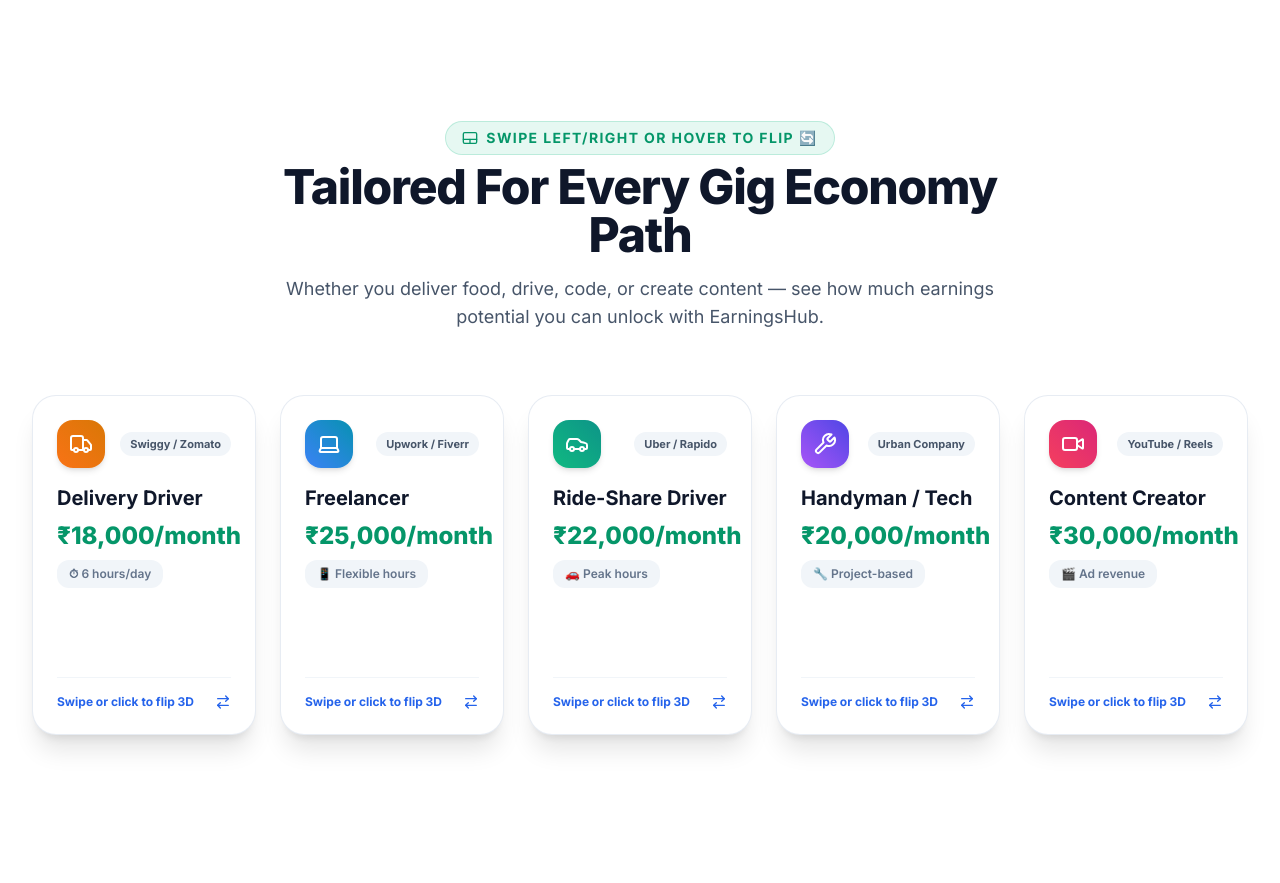
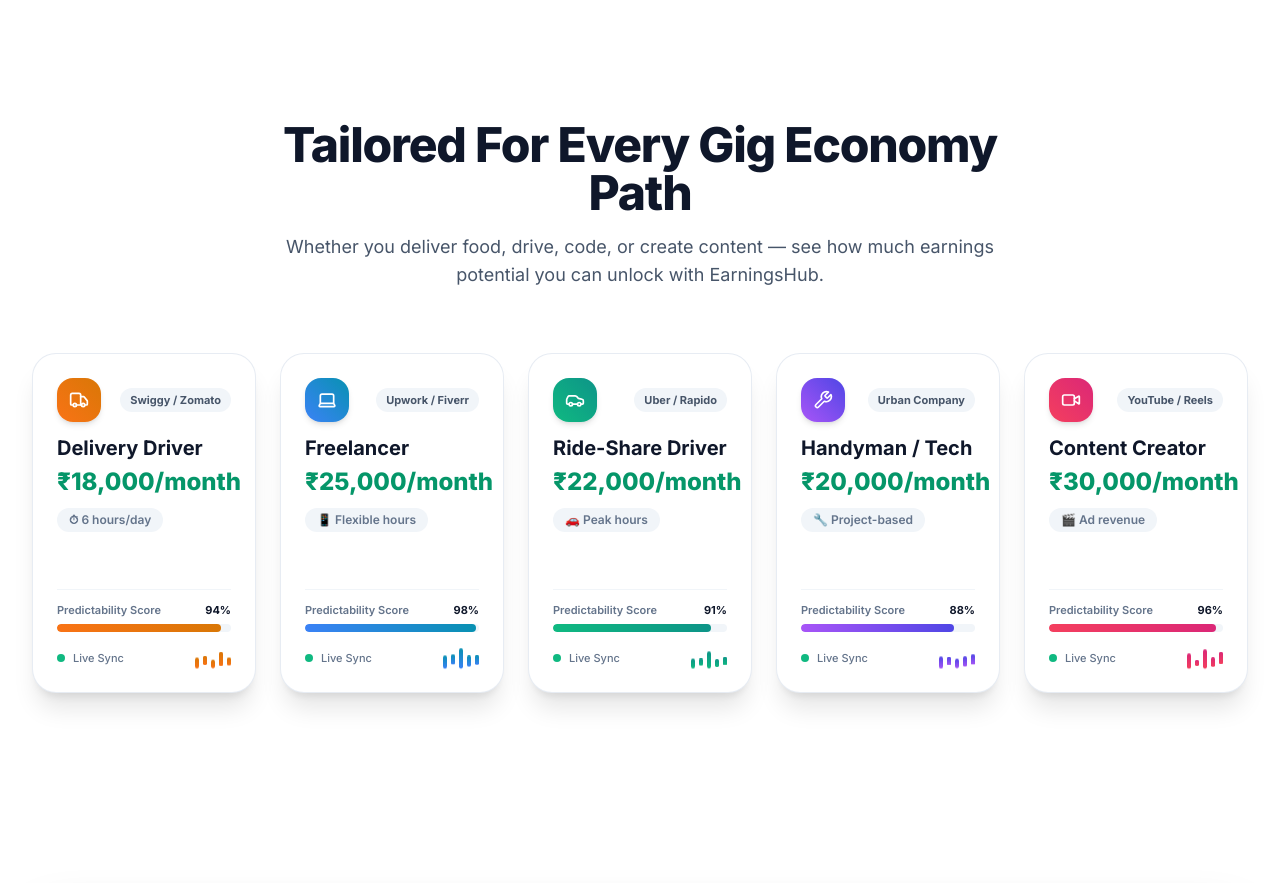
Before and after one commit to AnuradhaKashaudhan/Acdyon-Assignment, a Next.js app: page / in a window 1280 px wide. Shown: the part 4200-5083 px from the top of the page. Built offline with nearby package versions, Linux system fonts and the light colour scheme.

Commit message:
Update Sync Speed badge styling & EarningScenarios card layout animations

```diff
--- a/src/components/EarningScenarios.tsx
+++ b/src/components/EarningScenarios.tsx
@@ -2,7 +2,7 @@
 
 import React, { useState } from 'react';
 import { motion } from 'framer-motion';
-import { Truck, Laptop, Car, Wrench, Video, ArrowRightLeft, Sparkles, CheckCircle2, Touchpad } from 'lucide-react';
+import { Truck, Laptop, Car, Wrench, Video, Sparkles, CheckCircle2 } from 'lucide-react';
 
 export default function EarningScenarios() {
   const [flippedCards, setFlippedCards] = useState<Record<number, boolean>>({});
@@ -53,6 +53,8 @@ export default function EarningScenarios() {
       icon: Truck,
       color: 'from-orange-500 to-amber-600',
       badge: 'Swiggy / Zomato',
+      predictability: 94,
+      bars: [50, 75, 40, 90, 65],
       backTitle: 'Delivery Shift Insights',
       stats: [
         { label: 'Top Platforms', val: 'Zomato, Swiggy, Dunzo' },
@@ -67,6 +69,8 @@ export default function EarningScenarios() {
       icon: Laptop,
       color: 'from-blue-500 to-cyan-600',
       badge: 'Upwork / Fiverr',
+      predictability: 98,
+      bars: [60, 85, 95, 70, 80],
       backTitle: 'Freelance Growth Metrics',
       stats: [
         { label: 'Top Services', val: 'UI Design, Copywriting' },
@@ -81,6 +85,8 @@ export default function EarningScenarios() {
       icon: Car,
       color: 'from-emerald-500 to-teal-600',
       badge: 'Uber / Rapido',
+      predictability: 91,
+      bars: [45, 60, 80, 50, 70],
       backTitle: 'Ride-Share Breakdown',
       stats: [
         { label: 'High Demand Days', val: 'Fri - Sun (Airport & Office)' },
@@ -95,6 +101,8 @@ export default function EarningScenarios() {
       icon: Wrench,
       color: 'from-purple-500 to-indigo-600',
       badge: 'Urban Company',
+      predictability: 88,
+      bars: [55, 70, 45, 65, 85],
       backTitle: 'Home Services Stats',
       stats: [
         { label: 'Top Category', val: 'AC Repair & Electrical' },
@@ -109,6 +117,8 @@ export default function EarningScenarios() {
       icon: Video,
       color: 'from-rose-500 to-pink-600',
       badge: 'YouTube / Reels',
+      predictability: 96,
+      bars: [70, 50, 90, 60, 100],
       backTitle: 'Monetization Stats',
       stats: [
         { label: 'Revenue Sources', val: 'AdSense, Brand Deals, Tips' },
@@ -121,17 +131,6 @@ export default function EarningScenarios() {
   return (
     <section id="scenarios" aria-label="Earning Scenarios by Role" className="py-24 px-4 sm:px-6 lg:px-8 max-w-7xl mx-auto">
       <div className="text-center max-w-3xl mx-auto mb-16">
-        <motion.div
-          initial={{ opacity: 0, y: 20 }}
-          whileInView={{ opacity: 1, y: 0 }}
-          viewport={{ once: true }}
-          transition={{ duration: 0.5 }}
-          className="inline-flex items-center gap-2 px-4 py-1.5 rounded-full text-xs sm:text-sm font-bold uppercase tracking-widest text-emerald-600 dark:text-emerald-400 mb-2 border border-emerald-500/20 bg-emerald-500/10"
-        >
-          <Touchpad className="w-4 h-4" aria-hidden="true" />
-          Swipe Left/Right or Hover To Flip 🔄
-        </motion.div>
-
         <motion.h2
           initial={{ opacity: 0, y: 20 }}
           whileInView={{ opacity: 1, y: 0 }}
@@ -170,7 +169,7 @@ export default function EarningScenarios() {
               onMouseLeave={() => handleMouseLeave(i)}
               tabIndex={0}
               role="button"
-              aria-label={`${item.role} details card. Swipe left or click to flip.`}
+              aria-label={`${item.role} details card.`}
               onKeyDown={(e) => {
                 if (e.key === 'Enter' || e.key === ' ') {
                   e.preventDefault();
@@ -200,29 +199,71 @@ export default function EarningScenarios() {
                   }`}
                 >
                   <div>
-                    <div className="flex items-center justify-between mb-4">
+                    <div className="flex items-center justify-between mb-3">
                       <div
-                        className={`w-12 h-12 rounded-2xl bg-gradient-to-tr ${item.color} text-white flex items-center justify-center shadow-md`}
+                        className={`w-11 h-11 rounded-2xl bg-gradient-to-tr ${item.color} text-white flex items-center justify-center shadow-md`}
                       >
-                        <item.icon className="w-6 h-6" aria-hidden="true" />
+                        <item.icon className="w-5 h-5" aria-hidden="true" />
                       </div>
                       <span className="text-[11px] font-bold px-2.5 py-1 rounded-full bg-slate-100 dark:bg-slate-800 text-slate-600 dark:text-slate-300">
                         {item.badge}
                       </span>
                     </div>
 
-                    <h3 className="text-xl font-bold text-slate-900 dark:text-white mb-2">{item.role}</h3>
+                    <h3 className="text-xl font-bold text-slate-900 dark:text-white mb-1">{item.role}</h3>
                     <div className="text-2xl font-black text-emerald-600 dark:text-emerald-400 mb-2">
                       {item.income}
                     </div>
-                    <div className="inline-flex items-center gap-1.5 text-xs font-semibold text-slate-500 dark:text-slate-400 bg-slate-100 dark:bg-slate-800 px-3 py-1.5 rounded-xl">
+                    <div className="inline-flex items-center gap-1.5 text-xs font-semibold text-slate-500 dark:text-slate-400 bg-slate-100 dark:bg-slate-800 px-3 py-1 rounded-xl">
                       {item.hours}
                     </div>
                   </div>
 
-                  <div className="pt-4 border-t border-slate-100 dark:border-slate-800 flex items-center justify-between text-xs font-bold text-blue-600 dark:text-blue-400">
-                    <span>Swipe or click to flip 3D</span>
-                    <ArrowRightLeft className="w-4 h-4" aria-hidden="true" />
+                  {/* Bottom Animated Performance Section */}
+                  <div className="pt-3 border-t border-slate-100 dark:border-slate-800/80">
+                    <div className="mb-3">
+                      <div className="flex justify-between items-center text-[11px] font-semibold text-slate-500 dark:text-slate-400 mb-1.5">
+                        <span>Predictability Score</span>
+                        <span className="font-bold text-slate-900 dark:text-slate-100">{item.predictability}%</span>
+                      </div>
+                      <div className="w-full h-2 bg-slate-100 dark:bg-slate-800 rounded-full overflow-hidden">
+                        <motion.div
+                          initial={{ width: 0 }}
+                          whileInView={{ width: `${item.predictability}%` }}
+                          viewport={{ once: true }}
+                          transition={{ duration: 1, delay: 0.3, ease: 'easeOut' }}
+                          className={`h-full bg-gradient-to-r ${item.color} rounded-full`}
+                        />
+                      </div>
+                    </div>
+
+                    <div className="flex items-center justify-between pt-1">
+                      <div className="flex items-center gap-2">
+                        <span className="relative flex h-2 w-2">
+                          <span className="animate-ping absolute inline-flex h-full w-full rounded-full bg-emerald-400 opacity-75"></span>
+                          <span className="relative inline-flex rounded-full h-2 w-2 bg-emerald-500"></span>
+                        </span>
+                        <span className="text-[11px] font-medium text-slate-500 dark:text-slate-400">Live Sync</span>
+                      </div>
+
+                      {/* Mini Bar Chart Animations */}
+                      <div className="flex items-end gap-1 h-5">
+                        {item.bars.map((height, bIdx) => (
+                          <motion.div
+                            key={bIdx}
+                            animate={{ scaleY: [0.6, 1.1, 0.6] }}
+                            transition={{
+                              duration: 1.5 + bIdx * 0.2,
+                              repeat: Infinity,
+                              repeatType: 'reverse',
+                              ease: 'easeInOut',
+                            }}
+                            className={`w-1 rounded-full bg-gradient-to-t ${item.color}`}
+                            style={{ height: `${height}%` }}
+                          />
+                        ))}
+                      </div>
+                    </div>
                   </div>
                 </motion.div>
 
```
